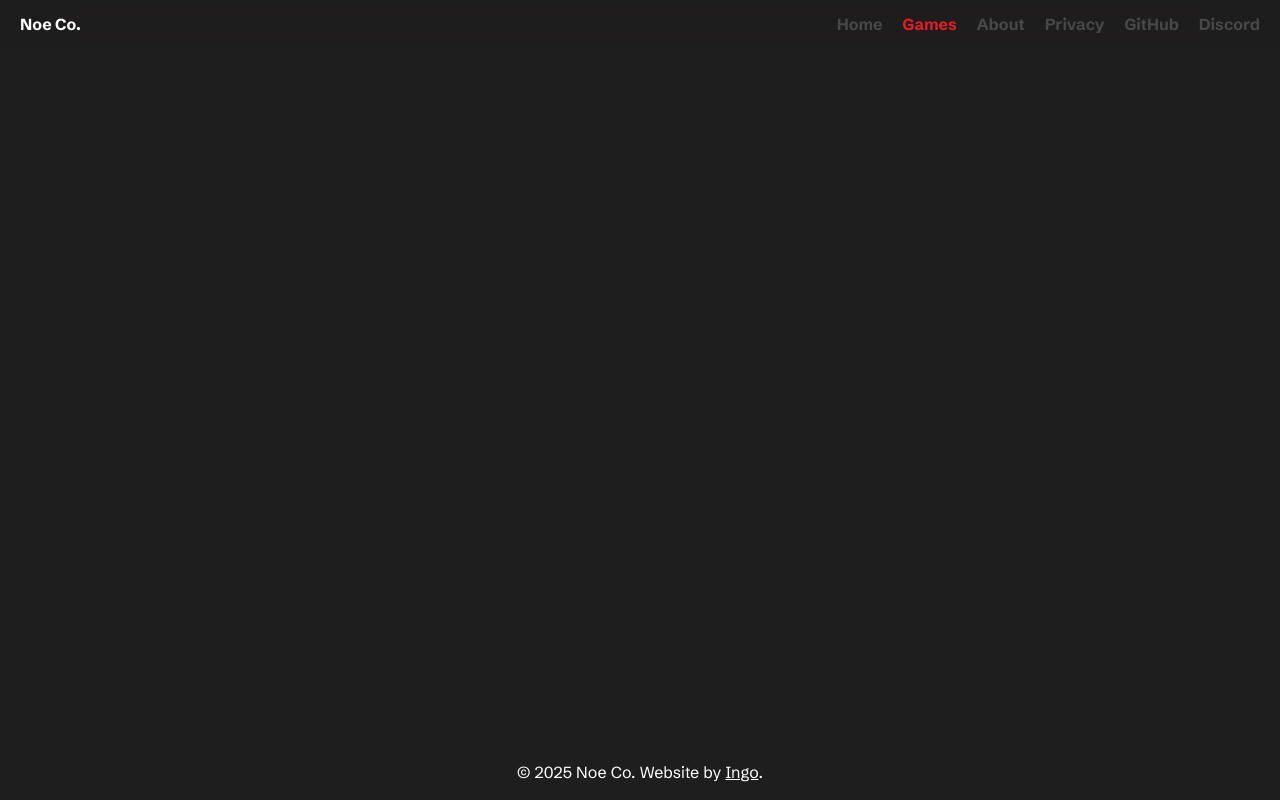
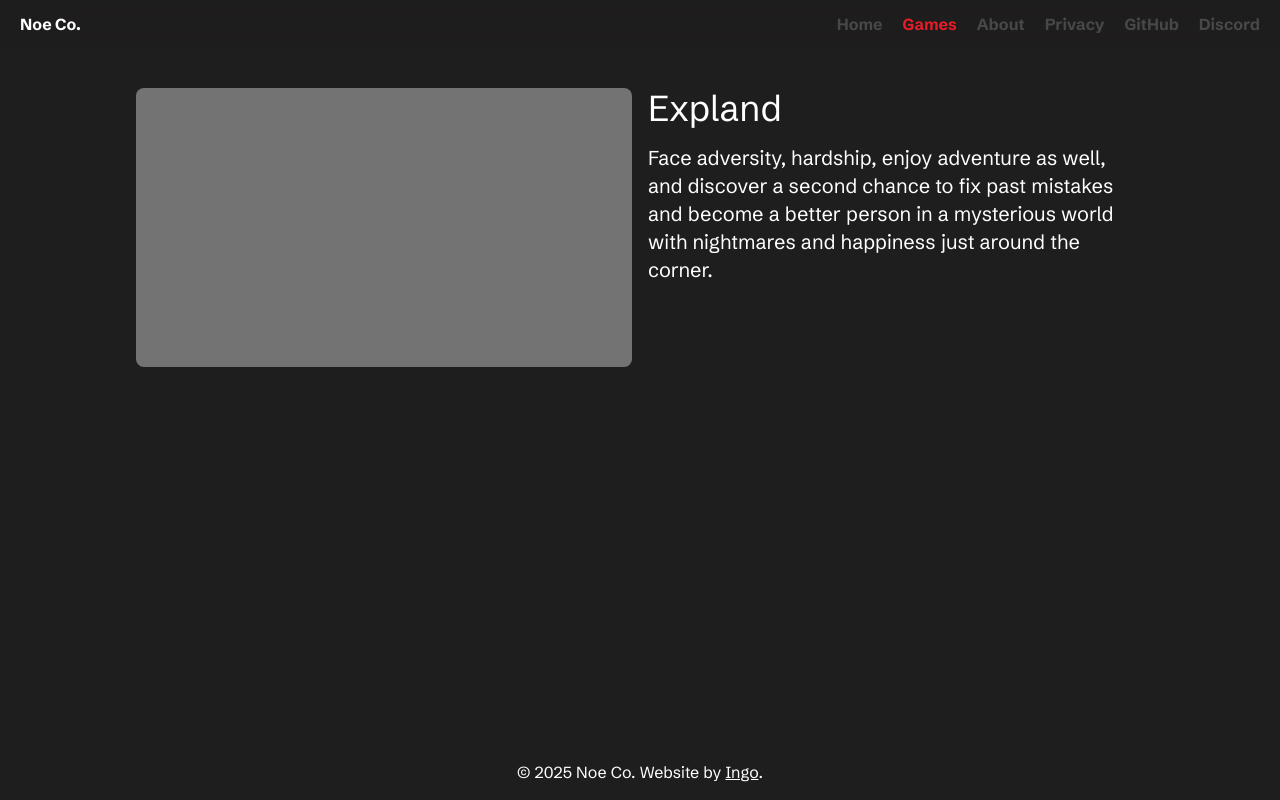
Before and after one commit to NoeCoOfficial/www, a Next.js app: page /games in a window 1280 px wide. Built offline with nearby package versions, Linux system fonts and the light colour scheme.

Commit message:
add gmaes page

```diff
--- a/app/games/page.tsx
+++ b/app/games/page.tsx
@@ -5,5 +5,20 @@ export const metadata: Metadata = {
 };
 
 export default function GamesPage() {
-  return <div></div>;
+  return (
+    <div className="flex flex-col gap-2  mx-auto p-2 w-full max-w-5xl md:mt-10 mt-5">
+      <div className="w-full grid md:grid-cols-2 gap-4">
+        <div className="w-full h-full bg-neutral-500 aspect-video rounded"></div>
+        <div className="flex flex-col gap-4">
+          <h2 className="text-4xl">Expland</h2>
+          <p className="text-xl">
+            Face adversity, hardship, enjoy adventure as well, and discover a
+            second chance to fix past mistakes and become a better person in a
+            mysterious world with nightmares and happiness just around the
+            corner.
+          </p>
+        </div>
+      </div>
+    </div>
+  );
 }
```
